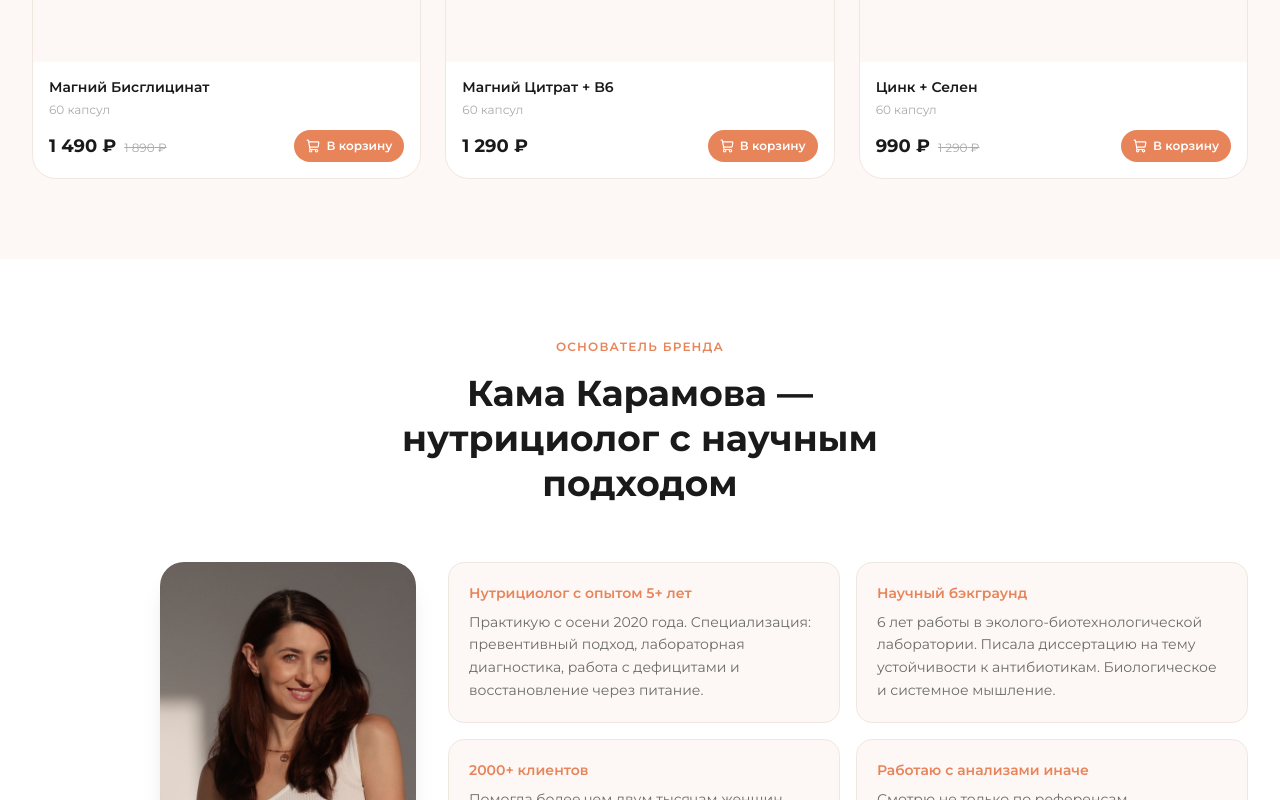
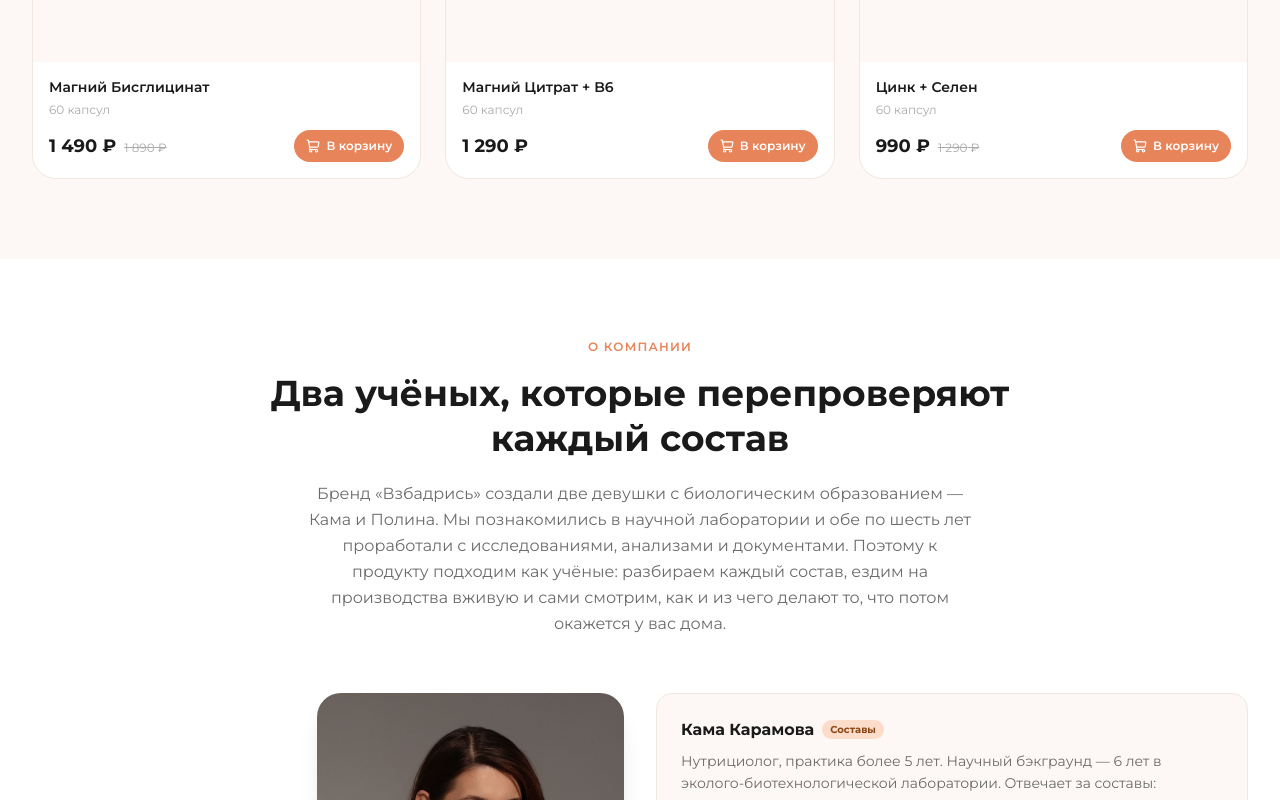
Before and after one commit to kamakaramova/vzbadrys, a Next.js app: page / in a window 1280 px wide. Shown: the part 2000-2800 px from the top of the page. Built offline with nearby package versions, Linux system fonts and the light colour scheme.

Commit message:
О компании: добавлена Полина, обновлён hero и подвал

```diff
--- a/public/oferta.html
+++ b/public/oferta.html
@@ -315,7 +315,7 @@
   <!-- 2. ТЕРМИНЫ И ОПРЕДЕЛЕНИЯ -->
   <h2><span class="sec-num">2.</span>Термины и определения</h2>
 
-  <div class="clause"><span class="clause-num">2.1.</span><strong>Продавец</strong> — ИП Абдулкина Полина Валентиновна, ИНН 166107199180, ОГРНИП 326169000086855, адрес: 123112, г. Москва, Пресненская наб., д. 10, эт. 19, e-mail: <a href="mailto:vzbadris@yandex.ru">vzbadris@yandex.ru</a>.</div>
+  <div class="clause"><span class="clause-num">2.1.</span><strong>Продавец</strong> — ИП Абдулкина Полина Валентиновна, ИНН 166107199180, ОГРНИП 326169000086855, адрес: РТ, г. Казань, ул. Айдарова, д. 15, кв. 96, e-mail: <a href="mailto:vzbadris@yandex.ru">vzbadris@yandex.ru</a>.</div>
 
   <div class="clause"><span class="clause-num">2.2.</span><strong>Покупатель</strong> — любое физическое лицо, достигшее возраста 18 лет, акцептировавшее настоящую Оферту.</div>
 
@@ -542,7 +542,7 @@
     <div class="card-row"><span class="cl">ОГРНИП</span><span class="cv">326169000086855</span></div>
     <div class="card-row"><span class="cl">Дата регистрации</span><span class="cv">08.04.2026</span></div>
     <div class="card-row"><span class="cl">Система налогообложения</span><span class="cv">УСН (без НДС)</span></div>
-    <div class="card-row"><span class="cl">Юридический адрес</span><span class="cv">123112, г. Москва, Пресненская наб., д. 10, эт. 19</span></div>
+    <div class="card-row"><span class="cl">Юридический адрес</span><span class="cv">РТ, г. Казань, ул. Айдарова, д. 15, кв. 96</span></div>
     <div class="card-row"><span class="cl">Банк</span><span class="cv">ООО «ОЗОН Банк», БИК 044525068</span></div>
     <div class="card-row"><span class="cl">Расчётный счёт</span><span class="cv">40802810200002033799</span></div>
     <div class="card-row"><span class="cl">Корр. счёт</span><span class="cv">30101810645374525068</span></div>
@@ -557,7 +557,7 @@
   <div class="footer-block">
     <strong>Взбадрись</strong>
     ИП Абдулкина Полина Валентиновна · ИНН 166107199180 · ОГРНИП 326169000086855<br/>
-    123112, г. Москва, Пресненская наб., д. 10, эт. 19<br/>
+    РТ, г. Казань, ул. Айдарова, д. 15, кв. 96<br/>
     <a href="mailto:vzbadris@yandex.ru">vzbadris@yandex.ru</a><br/><br/>
     <a href="politika-konfidentsialnosti.html">Политика конфиденциальности</a> &nbsp;·&nbsp;
     <a href="soglasie-na-obrabotku-dannyh.html">Согласие на обработку данных</a>
--- a/public/privacy.html
+++ b/public/privacy.html
@@ -252,7 +252,7 @@
     <div class="card-row"><span class="cl">Наименование</span><span class="cv">ИП Абдулкина Полина Валентиновна</span></div>
     <div class="card-row"><span class="cl">ИНН</span><span class="cv">166107199180</span></div>
     <div class="card-row"><span class="cl">ОГРНИП</span><span class="cv">326169000086855</span></div>
-    <div class="card-row"><span class="cl">Юридический адрес</span><span class="cv">123112, г. Москва, Пресненская наб., д. 10, эт. 19</span></div>
+    <div class="card-row"><span class="cl">Юридический адрес</span><span class="cv">РТ, г. Казань, ул. Айдарова, д. 15, кв. 96</span></div>
     <div class="card-row"><span class="cl">Электронная почта</span><span class="cv"><a href="mailto:vzbadris@yandex.ru">vzbadris@yandex.ru</a></span></div>
   </div>
 
@@ -432,7 +432,7 @@
   <div class="footer-block">
     <strong>Взбадрись</strong>
     ИП Абдулкина Полина Валентиновна · ИНН 166107199180 · ОГРНИП 326169000086855<br/>
-    123112, г. Москва, Пресненская наб., д. 10, эт. 19<br/>
+    РТ, г. Казань, ул. Айдарова, д. 15, кв. 96<br/>
     <a href="mailto:vzbadris@yandex.ru">vzbadris@yandex.ru</a>
   </div>
 
--- a/public/soglasie.html
+++ b/public/soglasie.html
@@ -319,7 +319,7 @@
     <div class="card-row"><span class="cl">Наименование</span><span class="cv">ИП Абдулкина Полина Валентиновна</span></div>
     <div class="card-row"><span class="cl">ИНН</span><span class="cv">166107199180</span></div>
     <div class="card-row"><span class="cl">ОГРНИП</span><span class="cv">326169000086855</span></div>
-    <div class="card-row"><span class="cl">Адрес</span><span class="cv">123112, г. Москва, Пресненская наб., д. 10, эт. 19</span></div>
+    <div class="card-row"><span class="cl">Адрес</span><span class="cv">РТ, г. Казань, ул. Айдарова, д. 15, кв. 96</span></div>
     <div class="card-row"><span class="cl">Электронная почта</span><span class="cv"><a href="mailto:vzbadris@yandex.ru">vzbadris@yandex.ru</a></span></div>
   </div>
 
@@ -411,7 +411,7 @@
   <div class="consent-main">
     <div class="consent-main-label">Настоящим пользователь подтверждает</div>
 
-    <p>Оформляя заказ на сайте «Взбадрись» и проставляя отметку в соответствующем чекбоксе, пользователь в соответствии со ст. 9 Федерального закона № 152-ФЗ «О персональных данных» свободно, своей волей и в своём интересе даёт согласие <strong>ИП Абдулкиной Полине Валентиновне</strong> (ИНН 166107199180, ОГРНИП 326169000086855, адрес: 123112, г. Москва, Пресненская наб., д. 10, эт. 19) на обработку следующих персональных данных: фамилия, имя, отчество; адрес электронной почты; номер телефона; адрес доставки; данные о платёжных операциях; cookie-файлы и технические данные посещений сайта.</p>
+    <p>Оформляя заказ на сайте «Взбадрись» и проставляя отметку в соответствующем чекбоксе, пользователь в соответствии со ст. 9 Федерального закона № 152-ФЗ «О персональных данных» свободно, своей волей и в своём интересе даёт согласие <strong>ИП Абдулкиной Полине Валентиновне</strong> (ИНН 166107199180, ОГРНИП 326169000086855, адрес: РТ, г. Казань, ул. Айдарова, д. 15, кв. 96) на обработку следующих персональных данных: фамилия, имя, отчество; адрес электронной почты; номер телефона; адрес доставки; данные о платёжных операциях; cookie-файлы и технические данные посещений сайта.</p>
 
     <p><strong>Цели обработки:</strong> оформление и доставка заказа, уведомление о его статусе, обратная связь, исполнение требований законодательства РФ.</p>
 
@@ -474,7 +474,7 @@
   <div class="footer-block">
     <strong>Взбадрись</strong>
     ИП Абдулкина Полина Валентиновна · ИНН 166107199180 · ОГРНИП 326169000086855<br/>
-    123112, г. Москва, Пресненская наб., д. 10, эт. 19<br/>
+    РТ, г. Казань, ул. Айдарова, д. 15, кв. 96<br/>
     <a href="mailto:vzbadris@yandex.ru">vzbadris@yandex.ru</a>
   </div>
 
--- a/src/app/contacts/page.tsx
+++ b/src/app/contacts/page.tsx
@@ -143,7 +143,7 @@ export default function ContactsPage() {
                     ["Наименование", "ИП Абдулкина Полина Валентиновна"],
                     ["ИНН", "166107199180"],
                     ["ОГРНИП", "326169000086855"],
-                    ["Юридический адрес", "123112, г. Москва, Пресненская наб., д. 10, эт. 19"],
+                    ["Юридический адрес", "РТ, г. Казань, ул. Айдарова, д. 15, кв. 96"],
                   ].map(([label, value], i) => (
                     <div key={i} className={`flex justify-between gap-4 ${i > 0 ? "border-t border-[#f0e8e0] pt-2" : ""}`}>
                       <span className="flex-shrink-0">{label}</span>
--- a/src/app/page.tsx
+++ b/src/app/page.tsx
@@ -86,60 +86,95 @@ export default function Home() {
           </div>
         </section>
 
-        {/* ОСНОВАТЕЛЬ БРЕНДА */}
+        {/* О КОМПАНИИ */}
         <section className="py-20">
           <div className="max-w-7xl mx-auto px-4 sm:px-6 lg:px-8">
-            <p className="text-xs font-semibold text-[#E8845A] uppercase tracking-widest mb-4 text-center">Основатель бренда</p>
-            <h2 className="text-3xl md:text-4xl font-bold text-center mb-14 max-w-2xl mx-auto leading-tight">
-              Кама Карамова —<br className="hidden md:block" /> нутрициолог с научным подходом
+            <p className="text-xs font-semibold text-[#E8845A] uppercase tracking-widest mb-4 text-center">О компании</p>
+            <h2 className="text-3xl md:text-4xl font-bold text-center mb-5 max-w-3xl mx-auto leading-tight">
+              Два учёных, которые перепроверяют каждый состав
             </h2>
+            <p className="text-center text-[#6b6b6b] max-w-2xl mx-auto mb-14 leading-relaxed">
+              Бренд «Взбадрись» создали две девушки с биологическим образованием — Кама и Полина.
+              Мы познакомились в научной лаборатории и обе по шесть лет проработали с исследованиями,
+              анализами и документами. Поэтому к продукту подходим как учёные: разбираем каждый состав,
+              ездим на производства вживую и сами смотрим, как и из чего делают то, что потом окажется у вас дома.
+            </p>
 
-            <div className="grid md:grid-cols-3 gap-8 items-start">
-              {/* Фото */}
+            <div className="grid md:grid-cols-2 gap-8 items-stretch mb-12">
+              {/* Фото команды */}
               <div className="flex justify-center md:justify-end">
                 <div className="relative">
-                  <div className="w-64 h-80 rounded-3xl overflow-hidden shadow-xl">
+                  <div className="w-full max-w-sm h-96 rounded-3xl overflow-hidden shadow-xl">
                     <img
-                      src="/kama-photo.jpg"
-                      alt="Кама Карамова — нутрициолог"
+                      src="/komanda-photo.jpg"
+                      alt="Кама Карамова и Полина Абдулкина — основатели бренда Взбадрись"
                       className="w-full h-full object-cover object-top"
                     />
                   </div>
                   <div className="absolute -bottom-3 -right-3 bg-[#E8845A] text-white text-xs font-bold px-3 py-1.5 rounded-full shadow-lg">
-                    5+ лет практики
+                    Опыт в научной лаборатории
                   </div>
                 </div>
               </div>
 
-              {/* Карточки достижений */}
-              <div className="md:col-span-2 grid grid-cols-1 sm:grid-cols-2 gap-4">
+              {/* Два человека */}
+              <div className="space-y-4">
+                {/* Кама */}
+                <div className="bg-[#fdf8f5] border border-[#f0e8e0] rounded-2xl p-6">
+                  <div className="flex items-center gap-2 mb-2">
+                    <h3 className="font-bold text-base">Кама Карамова</h3>
+                    <span className="text-[10px] font-bold px-2 py-0.5 rounded-full bg-[#FDDCCA] text-[#8b4513]">Составы</span>
+                  </div>
+                  <p className="text-sm text-[#6b6b6b] leading-relaxed">
+                    Нутрициолог, практика более 5 лет. Научный бэкграунд — 6 лет в эколого-биотехнологической
+                    лаборатории. Отвечает за составы: подбирает действующие вещества, формы и дозировки,
+                    следит за сочетаемостью компонентов внутри каждого БАД.
+                  </p>
+                </div>
+                {/* Полина */}
+                <div className="bg-[#fdf8f5] border border-[#f0e8e0] rounded-2xl p-6">
+                  <div className="flex items-center gap-2 mb-2">
+                    <h3 className="font-bold text-base">Полина Абдулкина</h3>
+                    <span className="text-[10px] font-bold px-2 py-0.5 rounded-full bg-[#FDDCCA] text-[#8b4513]">Качество и документы</span>
+                  </div>
+                  <p className="text-sm text-[#6b6b6b] leading-relaxed">
+                    Биологическое образование, 6 лет работы в лаборатории. Поднимала производство с нуля,
+                    готовила лабораторию к аккредитации, большой опыт в сертификации. Отвечает за качество:
+                    досконально проверяет все документы, сырьё и соответствие стандартам.
+                  </p>
+                </div>
+              </div>
+            </div>
+
+            {/* Наш подход */}
+            <p className="text-center text-sm font-semibold text-[#E8845A] uppercase tracking-widest mb-6">Как мы подходим к продукту</p>
+            <div className="grid grid-cols-1 sm:grid-cols-2 lg:grid-cols-4 gap-4">
               {[
                 {
-                    title: "Нутрициолог с опытом 5+ лет",
-                    desc: "Практикую с осени 2020 года. Специализация: превентивный подход, лабораторная диагностика, работа с дефицитами и восстановление через питание.",
+                  title: "Чистый состав",
+                  desc: "Только нужные действующие вещества — без лишних добавок, красителей и балласта.",
                 },
                 {
-                    title: "Научный бэкграунд",
-                    desc: "6 лет работы в эколого-биотехнологической лаборатории. Писала диссертацию на тему устойчивости к антибиотикам. Биологическое и системное мышление.",
+                  title: "Сочетаемость компонентов",
+                  desc: "Подбираем формы и дозировки так, чтобы компоненты внутри БАД работали вместе, а не мешали друг другу.",
                 },
                 {
-                    title: "2000+ клиентов",
-                    desc: "Помогла более чем двум тысячам женщин разобраться с усталостью, выпадением волос, ЖКТ, дефицитами и восстановлением после родов.",
+                  title: "Ездим на производство сами",
+                  desc: "Вживую смотрим, как и из чего производят, проверяем сырьё и условия — не верим на слово.",
                 },
                 {
-                    title: "Работаю с анализами иначе",
-                    desc: "Смотрю не только по референсам лаборатории, но и по оптимальным значениям. Работаю с причинами — не только с симптомами.",
+                  title: "Документы на каждый товар",
+                  desc: "Свидетельства о госрегистрации и сертификаты — проверяем каждую бумагу до того, как товар попадёт к вам.",
                 },
               ].map((card, i) => (
                 <div
                   key={i}
-                    className="bg-[#fdf8f5] border border-[#f0e8e0] rounded-2xl p-5 hover:border-[#FDDCCA] hover:shadow-md transition-all"
+                  className="bg-white border border-[#f0e8e0] rounded-2xl p-5 hover:border-[#FDDCCA] hover:shadow-md transition-all"
                 >
                   <h3 className="font-semibold text-sm text-[#E8845A] mb-2">{card.title}</h3>
                   <p className="text-sm text-[#6b6b6b] leading-relaxed">{card.desc}</p>
                 </div>
               ))}
-              </div>
             </div>
           </div>
         </section>
--- a/src/components/Footer.tsx
+++ b/src/components/Footer.tsx
@@ -15,9 +15,6 @@ export default function Footer() {
             </div>
             <p className="text-sm text-[#6b6b6b] leading-relaxed">
               БАДы и суперфуды с документами. Только проверенные составы и честная информация.
-            </p>
-            <p className="text-xs text-[#aaa] mt-4">
-              Куратор: нутрициолог Кама Карамова
             </p>
           </div>
 
--- a/src/components/HeroSection.tsx
+++ b/src/components/HeroSection.tsx
@@ -297,8 +297,8 @@ export default function HeroSection() {
                 </span>
               </h1>
               <p
-                className="mt-4 font-semibold tracking-widest text-[#E8845A] uppercase"
-                style={{ fontSize: "clamp(0.7rem, 1.2vw, 0.9rem)", letterSpacing: "0.22em", position: "relative", zIndex: 1 }}
+                className="mt-4 font-bold tracking-widest text-[#E8845A] uppercase"
+                style={{ fontSize: "clamp(1.1rem, 2.4vw, 1.8rem)", letterSpacing: "0.14em", position: "relative", zIndex: 1 }}
               >
                 и почувствуй разницу
               </p>
```
Also changed, not shown: public/komanda-photo.jpg (added). Lines whose indentation alone changed are shown as unchanged.
